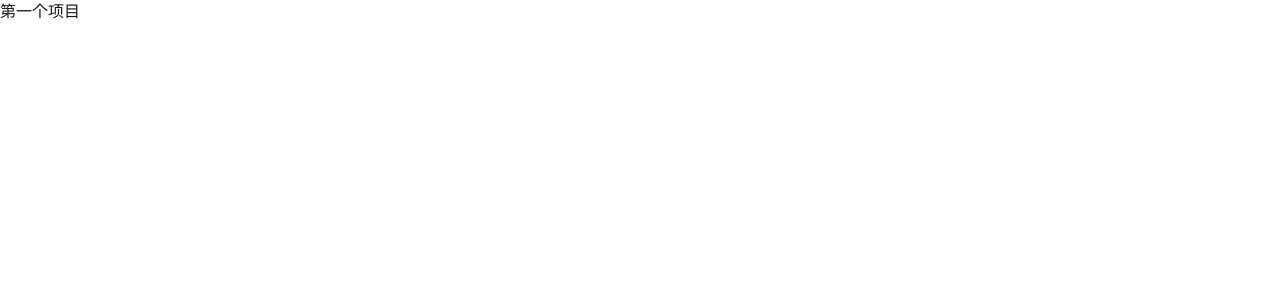
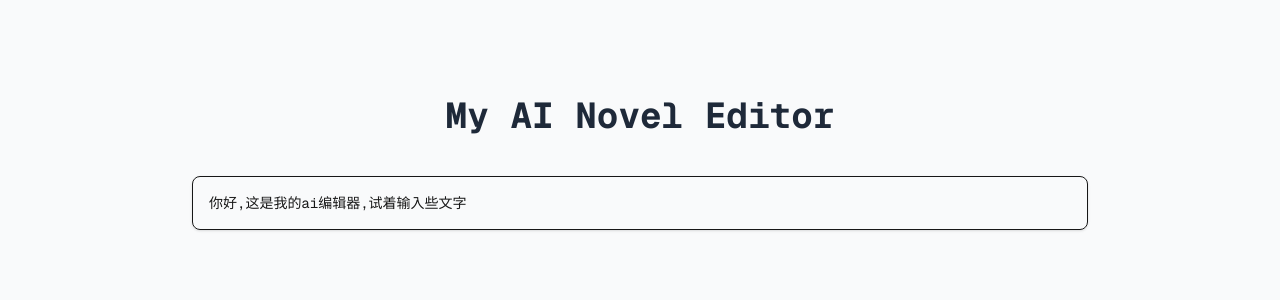
Before and after one commit to jared-frank-821/-novel-, a Next.js app: page / in a window 1280 px wide. Shown: the top 300 px of the page. Built offline with nearby package versions, Linux system fonts and the light colour scheme.

Commit message:
2.0解决editor编辑器无法在浏览器显示，解决tiptap和浏览器水合冲突

```diff
--- a/package.json
+++ b/package.json
@@ -18,6 +18,7 @@
   },
   "devDependencies": {
     "@tailwindcss/postcss": "^4",
+    "@tailwindcss/typography": "^0.5.19",
     "@types/node": "^20",
     "@types/react": "^19",
     "@types/react-dom": "^19",
--- a/src/app/compoments/Editor.tsx
+++ b/src/app/compoments/Editor.tsx
@@ -1,12 +1,16 @@
 import { useEditor, EditorContent } from '@tiptap/react';
 import StarterKit from '@tiptap/starter-kit';
 
-const Editor=()=>{
+ const Editor = () => {
  const editor=useEditor({
   extensions:[
     StarterKit,// 包含基础的加粗、斜体、标题等功能
   ],
   content:'<p>你好,这是我的ai编辑器,试着输入些文字</p>',
+  immediatelyRender: false,
+// Tiptap 尝试在组件挂载的一瞬间立即渲染。但在 Next.js 中，由于存在服务器预渲染，这种“抢跑”会导致浏览器发现“服务器给我的 HTML”和“Tiptap 刚生成的 HTML”有细微差别，从而报错。
+
+ // 设置为 false：告诉 Tiptap 等 React 彻底在浏览器端接管页面（useEffect 阶段）后再开始渲染。这完美解决了警告。
   //关键：当内容变化时，我们在控制台打印json结构
   onUpdate:({editor})=>{
     console.log("当前文档json:",editor.getJSON())
@@ -16,5 +20,7 @@ const Editor=()=>{
   <div className="max-w-4xl mx-auto mt-10 p-4 border rounded-lg shadow-sm">
     <EditorContent editor={editor} className="prose prose-sm sm:prose lg:prose-lg xl:prose-2xl focus:outline-none" />
   </div>
- )
-}
+ );
+};
+
+export default Editor;
--- a/src/app/page.tsx
+++ b/src/app/page.tsx
@@ -1,7 +1,22 @@
+"use client"
 import Image from "next/image";
+import config from "../../tailwind.config";
+import dynamic from 'next/dynamic';
 
+const Editor=dynamic(()=>import('./compoments/Editor'),{
+  ssr:false,
+  loading:()=><p>编辑器正在加载中</p>
+})
 export default function Home() {
   return (
-    <div>第一个项目</div>
+    <main className="flex min-h-screen flex-col items-center justify-between p-24 bg-gray-50">
+      <div className="z-10 w-full max-w-5xl items-center justify-between font-mono text-sm">
+        <h1 className="text-4xl font-bold mb-8 text-center text-gray-800">
+          My AI Novel Editor
+        </h1>
+        {/* 这里就是连接点：把我们写的编辑器组件放进来 */}
+        <Editor />
+      </div>
+    </main>
   );
 }
--- /dev/null
+++ b/tailwind.config.ts
@@ -0,0 +1,17 @@
+import type { Config } from 'tailwindcss';
+
+const config: Config = {
+  content: [
+    './src/pages/**/*.{js,ts,jsx,tsx,mdx}',
+    './src/components/**/*.{js,ts,jsx,tsx,mdx}',
+    './src/app/**/*.{js,ts,jsx,tsx,mdx}',
+  ],
+  theme: {
+    extend: {},
+  },
+  plugins: [
+    require('@tailwindcss/typography'),
+  ],
+};
+
+export default config;
```
Also changed, not shown: 1 other file (tests, documents, lock files or other folders).
